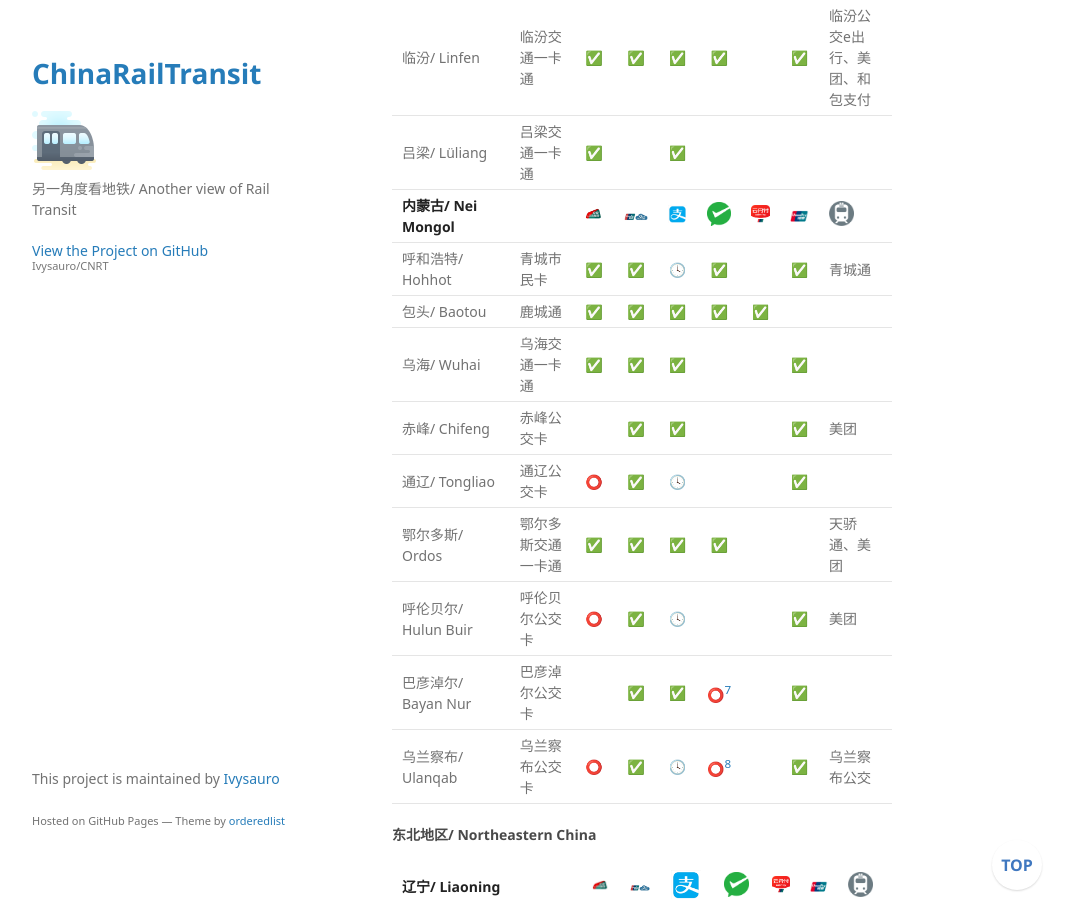
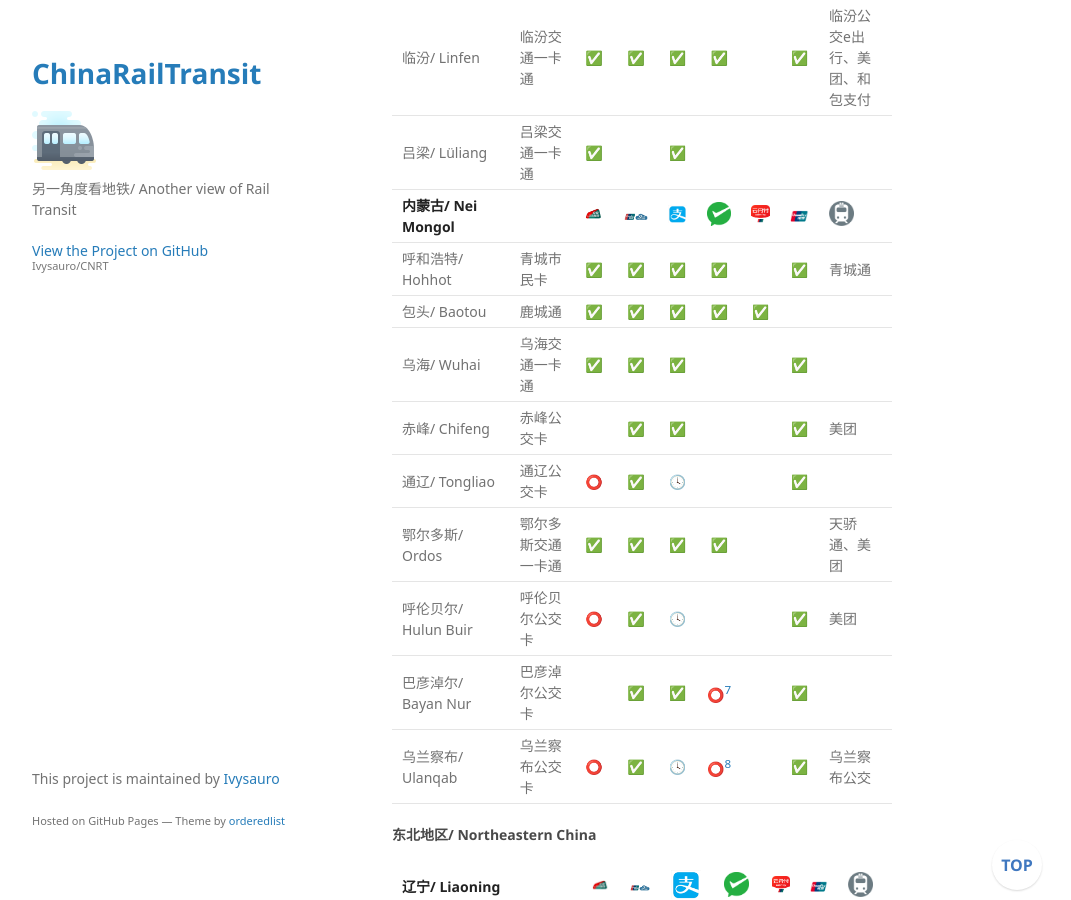
Before and after one commit to Ivysauro/CNRT, a Jekyll site: the page built from data/Bus Pay.md, in a window 1280 px wide and 900 px high, scrolled down 4032 px. Shown: the whole window, without its empty margins (178-1249 px from the left). Built offline with Jekyll 4.4.1, drawn with Linux system fonts in a browser that asks for light colours; some web fonts are replaced; our own code applies the rules of GitHub Pages for plain Markdown files; a script that is not in the unit is left out.

Commit message:
🍊更新多地数据

```diff
--- a/data/Bus Pay.md
+++ b/data/Bus Pay.md
@@ -91,7 +91,7 @@
 | 临汾/ Linfen | 临汾交通一卡通 | ✅ | ✅ | ✅ | ✅ | | ✅ | 临汾公交e出行、美团、和包支付 |
 | 吕梁/ Lüliang | 吕梁交通一卡通 | ✅ | | ✅ | | | | |
 | **内蒙古/ Nei Mongol** | | <img src="https://raw.githubusercontent.com/Ivysauro/CNRT/master/images/T-Union.png" width="40" hegiht="40" alt="T-Union"/> | <img src="https://raw.githubusercontent.com/Ivysauro/CNRT/master/images/Quickpass.png" width="60" hegiht="60" alt="Unionpay Quickpass"/> | <img src="https://raw.githubusercontent.com/Ivysauro/CNRT/master/images/Alipay.png" width="30" hegiht="30" alt="Alipay Transit QR Code"/> | <img src="https://raw.githubusercontent.com/Ivysauro/CNRT/master/images/WeChat Pay.png" width="25" hegiht="25" alt="WeChat Pay Transit QR Code"/> | <img src="https://raw.githubusercontent.com/Ivysauro/CNRT/master/images/Unionpay.png" width="25" hegiht="25" alt="Unionpay Transit QR Code"/> | <img src="https://raw.githubusercontent.com/Ivysauro/CNRT/master/images/China Unionpay.png" width="30" hegiht="30" alt="Unionpay QR Code"/> | <img src="https://raw.githubusercontent.com/Ivysauro/CNRT/master/images/Rail Transit.png" width="25" hegiht="25" alt="Transit QR Code of Additional Apps"/> |
-| 呼和浩特/ Hohhot | 青城市民卡 | ✅ | ✅ | 🕓 | ✅ | | ✅ | 青城通 |
+| 呼和浩特/ Hohhot | 青城市民卡 | ✅ | ✅ | ✅ | ✅ | | ✅ | 青城通 |
 | 包头/ Baotou | 鹿城通 | ✅ | ✅ | ✅ | ✅ | ✅ | | |
 | 乌海/ Wuhai | 乌海交通一卡通 | ✅ | ✅ | ✅ | | | ✅ | |
 | 赤峰/ Chifeng | 赤峰公交卡 | | ✅ | ✅ | | | ✅ | 美团 |
@@ -219,10 +219,10 @@
 | 潍坊/ Weifang | 潍坊通 | ✅ | | ✅ | ✅ | | | 潍坊通 |
 | 济宁/ Jining | 济宁交通一卡通 | ✅ | ✅ | ✅ | ✅ | | ✅ | |
 | 泰安/ Tai'an | 泰安公交卡 | ⭕ | ✅ | ✅ | ✅ | | ✅ | 小码联城 |
-| 威海/ Weihai | 威海市民卡 | ✅ | | ✅ | | | 🕓 | |
+| 威海/ Weihai | 威海市民卡 | ✅ | | ✅ | ⭕️ | | 🕓 | |
 | 日照/ Rizhao | 日照通 | ⭕ | | ✅ | | | | 新出行 |
 | 临沂/ Linyi | 临沂交通一卡通 | ✅ | ✅ | ✅ | ✅ | | ✅ | 美团 |
-| 德州/ Dezhou | 德州交通一卡通 | ✅ | ✅ | | ✅ | | ✅ | |
+| 德州/ Dezhou | 德州交通一卡通 | ✅ | ✅ | ✅ | ✅ | | ✅ | |
 | 聊城/ Liaocheng | 聊城交通一卡通 | ✅ | | ✅ | ✅ | | | |
 | 滨州/ Binzhou | 滨州交通一卡通 | ✅ | ✅ | ✅ | ✅ | | ✅ | 美团 |
 | 菏泽/ Heze | 菏泽交通一卡通 | ✅ | ✅ | ✅ | ✅ | | ✅ | |
```
Also changed, not shown: other parts of data/Bus Pay.md (+1 -1 lines).
